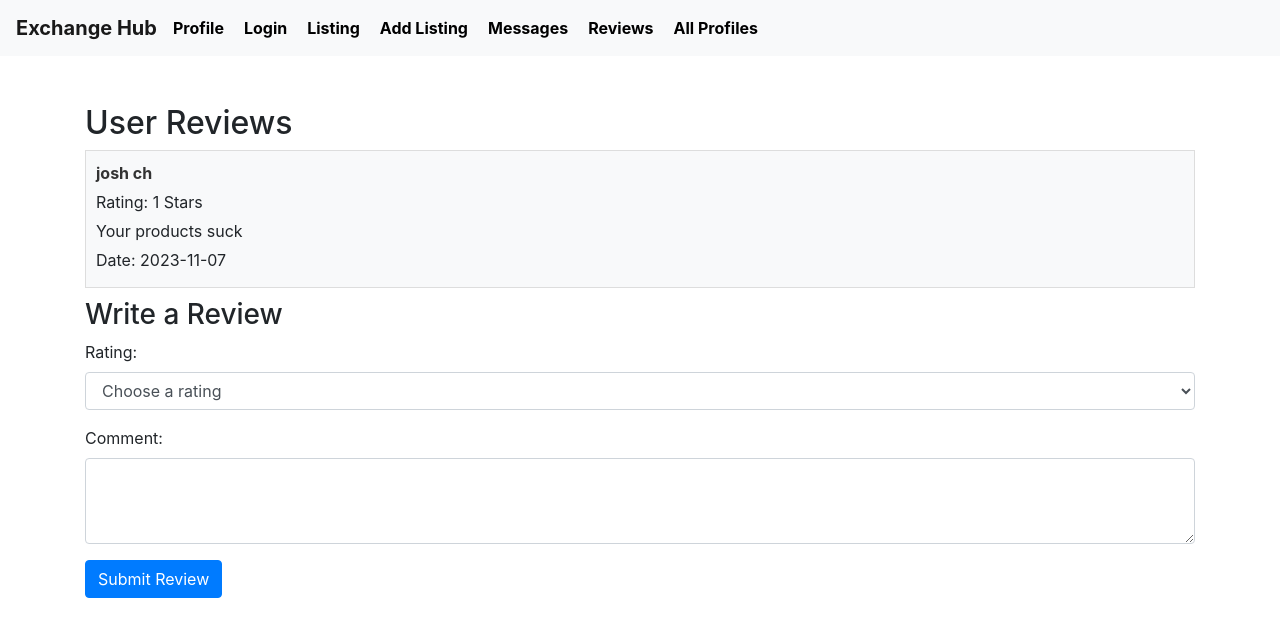
After one commit to salnahass/https---github.com-salnahass-login, a Flask app: page /user_reviews/1 in a window 1280 px wide. The commit adds this page. Shown: the top 637 px of the page. Run offline with Flask 3, Linux system fonts and the light colour scheme; data comes from the database, SQL or seed files in the repository; both versions use the stored data as it was after the commit; some libraries are stand-ins or nearby versions.

Commit message:
added all profile view

```diff
--- a/app.py
+++ b/app.py
@@ -250,6 +250,8 @@ def profile():
     if user_id is None:
         flash('Please log in to access your profile', 'error')
         return redirect(url_for('login'))
+    # retrieve user id from previous page
+    userid = request.args.get('user_id')
 
     conn = sqlite3.connect('database.db')
     conn.row_factory = sqlite3.Row
@@ -258,10 +260,10 @@ def profile():
     user = cursor.fetchone()
 
     # Fetch the listings created by the logged-in user
-    cursor.execute("SELECT * FROM Listing WHERE userID=?", (user_id,))
+    cursor.execute("SELECT * FROM Listing WHERE userID=?", (userid,))
     user_listings = cursor.fetchall()
 
-    conn.close()
+    # conn.close()
 
     if user is None:
         flash('User not found', 'error')
@@ -274,9 +276,11 @@ def profile():
     location = user['location']
     profile_image = user['profileImage'] if user['profileImage'] else 'uploads/defaultpfp.jpg'
 
-    return render_template('profile.html', first_name=first_name, last_name=last_name, email=email, location=location, profile_image=profile_image, user_listings=user_listings)
+# Fetch the reviews for the user
+    cursor.execute("SELECT * FROM Review WHERE reviewedUserID=?", (user_id,))
+    user_reviews = cursor.fetchall()
 
-
+    return render_template('profile.html', first_name=first_name, last_name=last_name, email=email, location=location, profile_image=profile_image, user_listings=user_listings, user_reviews=user_reviews)
 
 @app.route('/edit-profile', methods=['GET', 'POST'])
 def edit_profile():
@@ -320,6 +324,126 @@ def edit_profile():
 
     return render_template('edit_profile.html', user=user)
 
+@app.route('/submit_review')
+def submit_review_form():
+    # Ensure the user is logged in
+    if 'user_id' not in session:
+        flash('Please log in to submit a review.', 'error')
+        return redirect(url_for('login'))
+
+    conn = sqlite3.connect('database.db')
+    cursor = conn.cursor()
+    cursor.execute("SELECT userID, firstName, lastName FROM User WHERE userID != ?", (session['user_id'],))
+    users = cursor.fetchall()
+    conn.close()
+    for u in users:
+        print (u)
+    return render_template('submit_review.html', users=users)
+
+@app.route('/submit_review', methods=['POST'])
+def submit_review():
+    reviewer_id = session.get('user_id')
+    reviewed_user_id = request.form.get('reviewed_user_id')
+    rating = request.form.get('rating')
+    comment = request.form.get('comment')
+
+    if not reviewer_id:
+        flash('You must be logged in to submit a review.', 'error')
+        return redirect(url_for('login'))
+
+    if reviewer_id == reviewed_user_id:
+        flash('You cannot review yourself.', 'error')
+        return redirect(url_for('user_reviews', user_id=reviewed_user_id))
+
+    try:
+        rating = int(rating)
+        if rating < 1 or rating > 5:
+            flash('Rating must be between 1 and 5.', 'error')
+            return redirect(url_for('user_reviews', user_id=reviewed_user_id))
+    except ValueError:
+        flash('Invalid rating.', 'error')
+        return redirect(url_for('user_reviews', user_id=reviewed_user_id))
+
+    try:
+        conn = sqlite3.connect('database.db')
+        cursor = conn.cursor()
+        cursor.execute('''
+            INSERT INTO Review (reviewerID, reviewedUserID, rating, comment, datePosted)
+            VALUES (?, ?, ?, ?, date('now'))
+        ''', (reviewer_id, reviewed_user_id, rating, comment))
+        conn.commit()
+    except sqlite3.IntegrityError as e:
+        flash('An error occurred while submitting the review: ' + str(e), 'error')
+        return redirect(url_for('user_reviews', user_id=reviewed_user_id))
+    finally:
+        conn.close()
+
+    flash('Your review has been submitted.', 'success')
+    return redirect(url_for('user_reviews', user_id=reviewed_user_id))
+
+
+@app.route('/user_reviews/<int:user_id>')
+def user_reviews(user_id):
+    conn = sqlite3.connect('database.db')
+    conn.row_factory = sqlite3.Row
+    cursor = conn.cursor()
+
+    cursor.execute("""
+        SELECT r.*, u.firstName, u.lastName FROM Review r
+        JOIN User u ON r.reviewerID = u.userID
+        WHERE r.reviewedUserID = ?
+    """, (user_id,))
+
+    reviews = cursor.fetchall()
+    conn.close()
+
+    return render_template('user_reviews.html', reviews=reviews)
+
+@app.route('/users')
+def users():
+    # Ensure the user is logged in before they can see the list of users
+    if 'user_id' not in session:
+        flash('Please log in to view registered users', 'error')
+        return redirect(url_for('login'))
+
+    conn = sqlite3.connect('database.db')
+    conn.row_factory = sqlite3.Row
+    cursor = conn.cursor()
+
+    # Select all users except the one who's currently logged in
+    current_user_id = session['user_id']
+    cursor.execute("SELECT * FROM User WHERE userID != ?", (current_user_id,))
+    registered_users = cursor.fetchall()
+    conn.close()
+    print (registered_users)
+    return render_template('users.html', users=registered_users)
+
+@app.route('/user_profile/<int:user_id>')
+def user_profile(user_id):
+    # Create a database connection
+    conn = sqlite3.connect('database.db')
+    conn.row_factory = sqlite3.Row  # This allows us to access the columns by name
+    cursor = conn.cursor()
+
+    # Fetch the user's profile using the user_id
+    cursor.execute("SELECT * FROM User WHERE userID = ?", (user_id,))
+    user = cursor.fetchone()
+
+    # Close the database connection
+    conn.close()
+
+    # Check if the user was found
+    if user is None:
+        # User was not found, redirect or show an error
+        flash('User not found', 'error')
+        return redirect(url_for('index'))  # Redirect to the home page or a 404 page
+
+    # If the user was found, render the user_profile.html template with the user data
+    return render_template('user_profile.html', profile=user)
+
+# Make sure to create a user_profile.html template that expects a 'profile' variable
+
+
 @app.route('/listings', methods=['GET'])
 def listings():
     conn = sqlite3.connect('database.db')
@@ -328,8 +452,6 @@ def listings():
     listings = cursor.fetchall()
     conn.close()
     return render_template('listings.html', listings=listings)
-
-
 
 
 @app.route('/listing/<int:listing_id>', methods=['GET', 'POST'])
--- a/static/style.css
+++ b/static/style.css
@@ -86,3 +86,30 @@ nav a {
     padding: 5px 10px;
     border-radius: 5px;
 }
+
+.review {
+    border: 1px solid #ddd;
+    padding: 10px;
+    margin-bottom: 10px;
+}
+
+.review strong {
+    display: block;
+    color: #333;
+}
+
+.review p {
+    margin: 5px 0;
+}
+
+.checked {
+    color: orange;
+}
+
+.review {
+    background-color: #f8f9fa;
+}
+
+.review-rating {
+    margin-bottom: 5px;
+}
--- a/templates/layout.html
+++ b/templates/layout.html
@@ -7,9 +7,9 @@
         <script src="https://ajax.googleapis.com/ajax/libs/jquery/3.5.1/jquery.min.js"></script>
         <script src="https://cdnjs.cloudflare.com/ajax/libs/popper.js/1.16.0/umd/popper.min.js"></script>
         <script src="https://maxcdn.bootstrapcdn.com/bootstrap/4.5.2/js/bootstrap.min.js"></script>
-    <link rel="stylesheet" href="https://stackpath.bootstrapcdn.com/bootstrap/4.5.2/css/bootstrap.min.css">
+        <link href="https://cdnjs.cloudflare.com/ajax/libs/font-awesome/5.15.1/css/all.min.css" rel="stylesheet">
+    </head>
 
-</head>
 <body>
     <nav class="navbar navbar-expand-lg navbar-light bg-light">
         <a class="navbar-brand" href="#">Exchange Hub</a>
@@ -38,6 +38,12 @@
                 <li class="nav-item">
                     <a href="{{ url_for('get_messages', other_user_id=2) }}">Messages</a> <!-- You can dynamically set the other_user_id based on the user you want to chat with -->
                 </li>
+                <li class="nav-item">
+                    <a href="{{ url_for('submit_review', user_id=session['user_id']) }}">Reviews</a>
+                </li>
+                <li class="nav-item">
+                    <a href="{{ url_for('users') }}">All Profiles</a>
+                </li>
             </ul>
         </div>
     </nav>
--- /dev/null
+++ b/templates/user_reviews.html
@@ -0,0 +1,40 @@
+<!-- user_reviews.html -->
+{% extends 'layout.html' %}
+
+{% block content %}
+    <h2>User Reviews</h2>
+
+    <!-- Display existing reviews -->
+    <div class="reviews-container">
+        {% for review in reviews %}
+            <div class="review">
+                <strong>{{ review.firstName }} {{ review.lastName }}</strong>
+                <p>Rating: {{ review.rating }} Stars</p>
+                <p>{{ review.comment }}</p>
+                <p>Date: {{ review.datePosted }}</p>
+            </div>
+        {% endfor %}
+    </div>
+
+    <!-- Review submission form -->
+    <h3>Write a Review</h3>
+    <form method="post" action="{{ url_for('submit_review') }}">
+        <input type="hidden" name="reviewed_user_id" value="{{ reviewed_user_id }}">
+        <div class="form-group">
+            <label for="rating">Rating:</label>
+            <select name="rating" id="rating" class="form-control" required>
+                <option value="">Choose a rating</option>
+                <option value="1">1 Star</option>
+                <option value="2">2 Stars</option>
+                <option value="3">3 Stars</option>
+                <option value="4">4 Stars</option>
+                <option value="5">5 Stars</option>
+            </select>
+        </div>
+        <div class="form-group">
+            <label for="comment">Comment:</label>
+            <textarea name="comment" id="comment" class="form-control" rows="3" required></textarea>
+        </div>
+        <button type="submit" class="btn btn-primary">Submit Review</button>
+    </form>
+{% endblock %}
```
Also changed, not shown: templates/profile.html (+27 -1 lines), templates/submit_review.html (added, +32 -0 lines), templates/user_profile.html (added, +10 -0 lines), templates/users.html (added, +28 -0 lines), database.db. Lines whose indentation alone changed are shown as unchanged.
